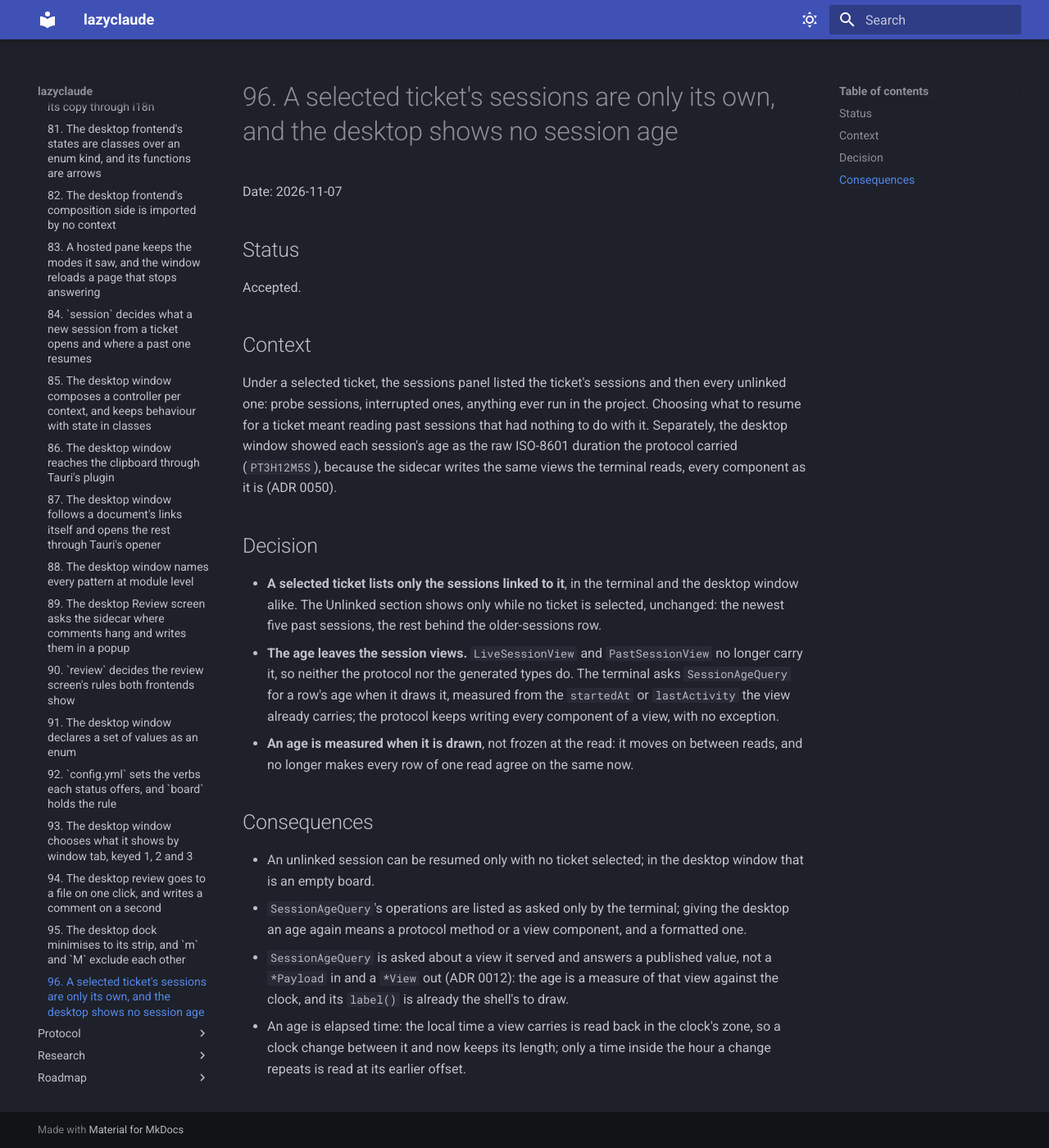
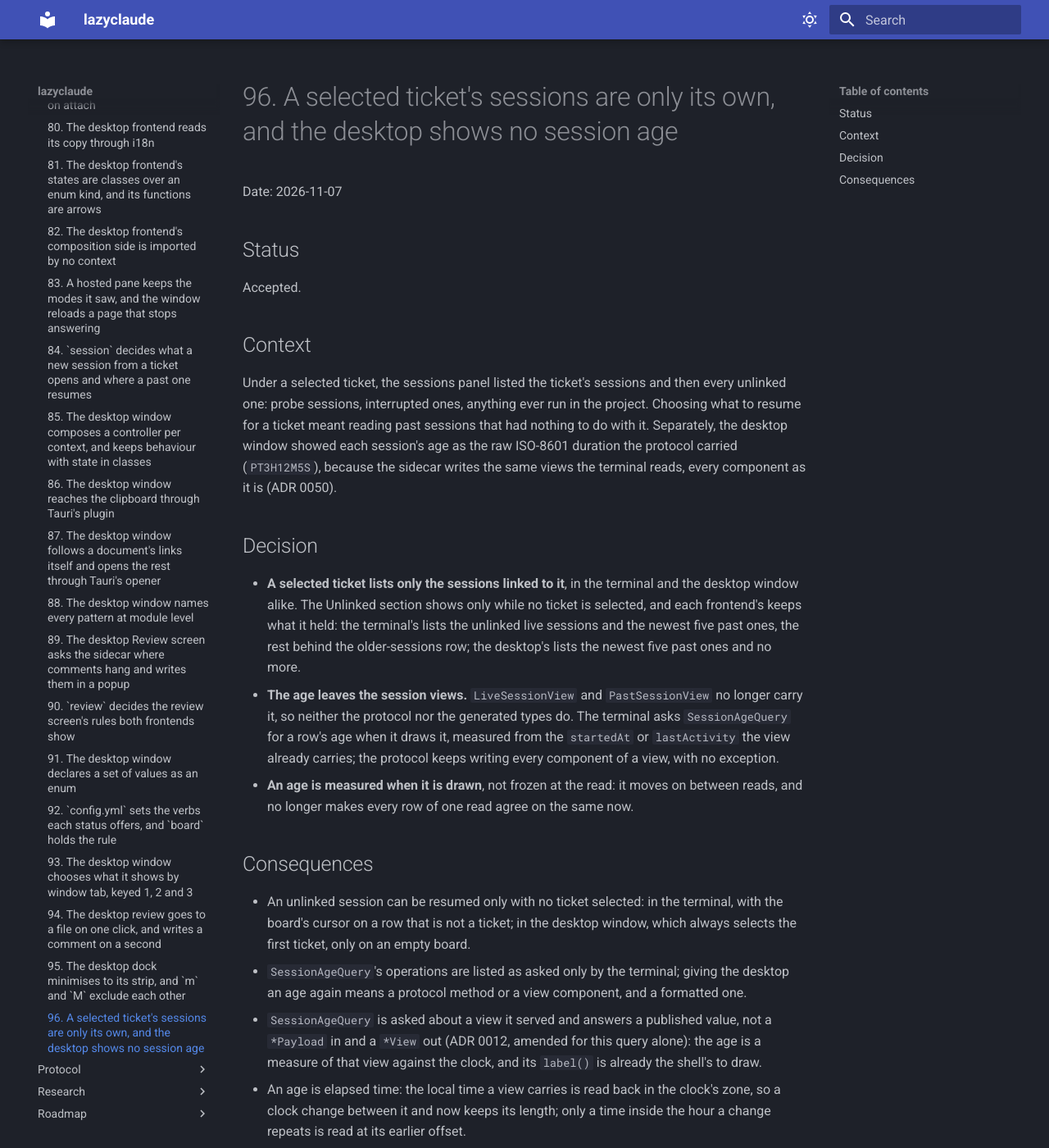
Before and after one commit to maxenceng/lazyclaude, an MkDocs documentation site: the page built from docs/adr/0096-a-selected-tickets-sessions-are-only-its-own-and-the-desktop-shows-no-session-age.md, in a window 1280 px wide and 1400 px high. Shown: the whole window at 82% size. Built offline with MkDocs 1.6.1 and Material for MkDocs 9.7.7, drawn with Linux system fonts in a browser that asks for light colours.

Commit message:
The ADR on a ticket's own sessions says what each frontend's Unlinked section holds and how the terminal reaches it
Co-Authored-By: Claude Opus 5.5 <noreply@anthropic.com>

```diff
--- a/docs/adr/0096-a-selected-tickets-sessions-are-only-its-own-and-the-desktop-shows-no-session-age.md
+++ b/docs/adr/0096-a-selected-tickets-sessions-are-only-its-own-and-the-desktop-shows-no-session-age.md
@@ -16,8 +16,9 @@ carried (`PT3H12M5S`), because the sidecar writes the same views the terminal re
 ## Decision
 
 - **A selected ticket lists only the sessions linked to it**, in the terminal and the desktop window alike. The Unlinked
-  section shows only while no ticket is selected, unchanged: the newest five past sessions, the rest behind the
-  older-sessions row.
+  section shows only while no ticket is selected, and each frontend's keeps what it held: the terminal's lists the unlinked
+  live sessions and the newest five past ones, the rest behind the older-sessions row; the desktop's lists the newest five
+  past ones and no more.
 - **The age leaves the session views.** `LiveSessionView` and `PastSessionView` no longer carry it, so neither the protocol
   nor the generated types do. The terminal asks `SessionAgeQuery` for a row's age when it draws it, measured from the
   `startedAt` or `lastActivity` the view already carries; the protocol keeps writing every component of a view, with no
@@ -27,10 +28,12 @@ carried (`PT3H12M5S`), because the sidecar writes the same views the terminal re
 
 ## Consequences
 
-- An unlinked session can be resumed only with no ticket selected; in the desktop window that is an empty board.
+- An unlinked session can be resumed only with no ticket selected: in the terminal, with the board's cursor on a row that
+  is not a ticket; in the desktop window, which always selects the first ticket, only on an empty board.
 - `SessionAgeQuery`'s operations are listed as asked only by the terminal; giving the desktop an age again means a
   protocol method or a view component, and a formatted one.
 - `SessionAgeQuery` is asked about a view it served and answers a published value, not a `*Payload` in and a `*View` out
-  (ADR 0012): the age is a measure of that view against the clock, and its `label()` is already the shell's to draw.
+  (ADR 0012, amended for this query alone): the age is a measure of that view against the clock, and its `label()` is
+  already the shell's to draw.
 - An age is elapsed time: the local time a view carries is read back in the clock's zone, so a clock change between it
   and now keeps its length; only a time inside the hour a change repeats is read at its earlier offset.
```
